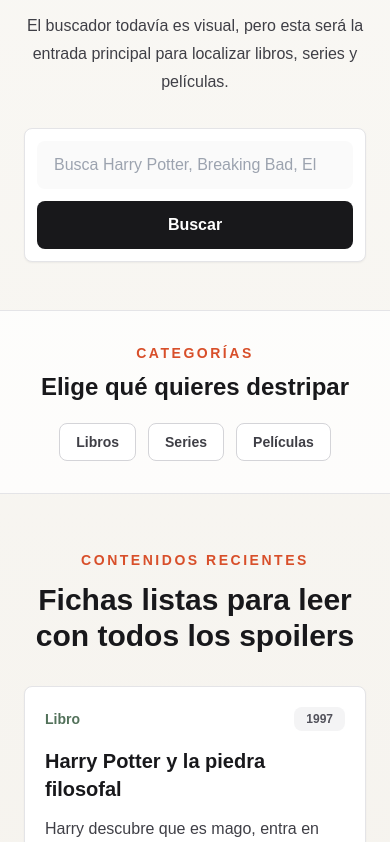
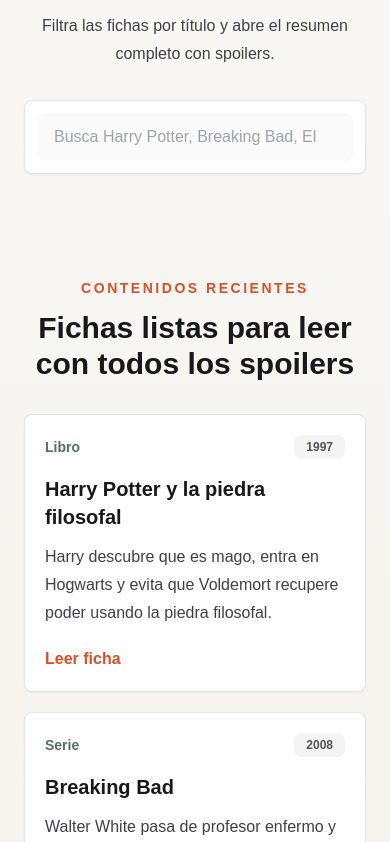
Before and after one commit to jeraccoon/spoilering, a Next.js app: page / in a window 390 px wide. Shown: the part 742-1584 px from the top of the page. Built offline with nearby package versions, Linux system fonts and the light colour scheme; no server answers.

Commit message:
Añadir buscador simple en la home

```diff
--- a/src/app/contenido/[slug]/page.tsx
+++ b/src/app/contenido/[slug]/page.tsx
@@ -46,38 +46,53 @@
   }
 
   return (
-    <article className="mx-auto max-w-4xl px-6 py-12">
+    <article className="mx-auto max-w-5xl px-6 py-10 sm:py-14">
+      <div className="mx-auto max-w-3xl">
         <Link
-        className="inline-flex font-semibold text-ember transition hover:text-ink"
+          className="inline-flex text-sm font-semibold text-ember transition hover:text-ink"
           href="/#recientes"
         >
           Volver a contenidos recientes
         </Link>
 
-      <header className="mt-8 border-b border-zinc-200 pb-8">
+        <header className="mt-8 rounded-lg border border-zinc-200 bg-white px-6 py-8 shadow-sm sm:px-8 sm:py-10">
           <p className="text-sm font-semibold uppercase tracking-[0.18em] text-ember">
             {getContentTypeLabel(content.type)} · {content.year}
           </p>
           <h1 className="mt-4 text-4xl font-black leading-tight text-ink sm:text-5xl">
             {content.title}
           </h1>
-        <p className="mt-5 text-lg leading-8 text-zinc-700">
+          <p className="mt-6 border-l-4 border-ember pl-5 text-lg leading-8 text-zinc-700 sm:text-xl sm:leading-9">
             {content.shortSummary}
           </p>
         </header>
+      </div>
 
-      <div className="mt-10 space-y-10">
-        {content.longSummary.map((section) => (
+      <div className="mx-auto mt-12 max-w-3xl space-y-8">
+        {content.longSummary.map((section, index) => (
           <section
-            className="rounded-lg border border-zinc-200 bg-white p-6 shadow-sm"
+            className="rounded-lg border border-zinc-200 bg-white px-6 py-7 shadow-sm sm:px-8 sm:py-9"
             key={section.title}
           >
-            <h2 className="text-2xl font-bold text-ink">{section.title}</h2>
+            <div className="flex items-center gap-4 border-b border-zinc-200 pb-5">
+              <span className="flex size-10 shrink-0 items-center justify-center rounded-lg bg-ink text-sm font-bold text-white">
+                {index + 1}
+              </span>
+              <h2 className="text-2xl font-bold leading-tight text-ink">
+                {section.title}
+              </h2>
+            </div>
+
+            <div className="mt-6 space-y-5">
               {section.paragraphs.map((paragraph) => (
-              <p className="mt-4 leading-8 text-zinc-700" key={paragraph}>
+                <p
+                  className="text-[1.05rem] leading-8 text-zinc-700"
+                  key={paragraph}
+                >
                   {paragraph}
                 </p>
               ))}
+            </div>
           </section>
         ))}
       </div>
--- a/src/app/page.tsx
+++ b/src/app/page.tsx
@@ -1,6 +1,7 @@
-import Link from "next/link";
-import { contents, getContentTypeLabel } from "@/data/contents";
+import { ContentSearch } from "@/components/content-search";
+import { contents } from "@/data/contents";
 
+const contentList = Array.isArray(contents) ? contents : [];
 const categories = ["Libros", "Series", "Películas"];
 
 export default function Home() {
@@ -43,39 +44,7 @@
         </div>
       </section>
 
-      <section className="mx-auto max-w-4xl px-6 py-12" id="buscar">
-        <div className="text-center">
-          <p className="text-sm font-semibold uppercase tracking-[0.18em] text-ember">
-            Búsqueda
-          </p>
-          <h2 className="mt-3 text-3xl font-bold text-ink">
-            Encuentra una historia y ve directo al spoiler.
-          </h2>
-          <p className="mx-auto mt-3 max-w-2xl leading-7 text-zinc-700">
-            El buscador todavía es visual, pero esta será la entrada principal
-            para localizar libros, series y películas.
-          </p>
-        </div>
-
-        <form className="mx-auto mt-8 flex w-full flex-col gap-3 rounded-lg border border-zinc-200 bg-white p-3 shadow-sm sm:flex-row">
-          <label className="sr-only" htmlFor="search">
-            Buscar una obra
-          </label>
-          <input
-            id="search"
-            name="search"
-            type="search"
-            placeholder="Busca Harry Potter, Breaking Bad, El club de la lucha..."
-            className="min-h-12 flex-1 rounded-lg border border-transparent bg-zinc-50 px-4 text-base text-ink outline-none transition focus:border-ember focus:bg-white focus:ring-4 focus:ring-ember/15"
-          />
-          <button
-            type="submit"
-            className="min-h-12 rounded-lg bg-ink px-6 text-base font-semibold text-white transition hover:bg-ember focus:outline-none focus:ring-4 focus:ring-ember/25"
-          >
-            Buscar
-          </button>
-        </form>
-      </section>
+      <ContentSearch contents={contentList} />
 
       <section className="border-y border-zinc-200 bg-white/75">
         <div className="mx-auto flex max-w-6xl flex-col items-center gap-5 px-6 py-8 text-center sm:flex-row sm:justify-between sm:text-left">
@@ -97,43 +66,6 @@
           </div>
         </div>
       </section>
-
-      <section className="mx-auto max-w-6xl px-6 py-14" id="recientes">
-        <div className="mx-auto mb-8 max-w-2xl text-center">
-          <p className="text-sm font-semibold uppercase tracking-[0.18em] text-ember">
-            Contenidos recientes
-          </p>
-          <h2 className="mt-3 text-3xl font-bold text-ink">
-            Fichas listas para leer con todos los spoilers
-          </h2>
-        </div>
-
-        <div className="grid gap-5 md:grid-cols-3">
-          {contents.map((content) => (
-            <article
-              className="rounded-lg border border-zinc-200 bg-white p-5 shadow-sm transition hover:-translate-y-1 hover:shadow-md"
-              key={content.slug}
-            >
-              <div className="flex items-center justify-between gap-4">
-                <p className="text-sm font-semibold text-moss">
-                  {getContentTypeLabel(content.type)}
-                </p>
-                <p className="rounded-lg bg-zinc-100 px-3 py-1 text-xs font-semibold text-zinc-600">
-                  {content.year}
-                </p>
-              </div>
-              <h3 className="mt-4 text-xl font-bold text-ink">{content.title}</h3>
-              <p className="mt-3 leading-7 text-zinc-700">{content.shortSummary}</p>
-              <Link
-                className="mt-5 inline-flex font-semibold text-ember transition hover:text-ink"
-                href={`/contenido/${content.slug}`}
-              >
-                Leer ficha
-              </Link>
-            </article>
-          ))}
-        </div>
-      </section>
     </div>
   );
 }
--- /dev/null
+++ b/src/components/content-search.tsx
@@ -0,0 +1,111 @@
+"use client";
+
+import Link from "next/link";
+import { useMemo, useState } from "react";
+import {
+  getContentTypeLabel,
+  type SpoileringContent,
+} from "@/data/contents";
+
+type ContentSearchProps = {
+  contents: SpoileringContent[];
+};
+
+export function ContentSearch({ contents }: ContentSearchProps) {
+  const [query, setQuery] = useState("");
+
+  const filteredContents = useMemo(() => {
+    const normalizedQuery = query.trim().toLowerCase();
+
+    if (!normalizedQuery) {
+      return contents;
+    }
+
+    return contents.filter((content) =>
+      content.title.toLowerCase().includes(normalizedQuery),
+    );
+  }, [contents, query]);
+
+  return (
+    <>
+      <section className="mx-auto max-w-4xl px-6 py-12" id="buscar">
+        <div className="text-center">
+          <p className="text-sm font-semibold uppercase tracking-[0.18em] text-ember">
+            Búsqueda
+          </p>
+          <h2 className="mt-3 text-3xl font-bold text-ink">
+            Encuentra una historia y ve directo al spoiler.
+          </h2>
+          <p className="mx-auto mt-3 max-w-2xl leading-7 text-zinc-700">
+            Filtra las fichas por título y abre el resumen completo con spoilers.
+          </p>
+        </div>
+
+        <div className="mx-auto mt-8 rounded-lg border border-zinc-200 bg-white p-3 shadow-sm">
+          <label className="sr-only" htmlFor="search">
+            Buscar una obra
+          </label>
+          <input
+            id="search"
+            name="search"
+            onChange={(event) => setQuery(event.target.value)}
+            placeholder="Busca Harry Potter, Breaking Bad, El club de la lucha..."
+            type="search"
+            value={query}
+            className="min-h-12 w-full rounded-lg border border-transparent bg-zinc-50 px-4 text-base text-ink outline-none transition focus:border-ember focus:bg-white focus:ring-4 focus:ring-ember/15"
+          />
+        </div>
+      </section>
+
+      <section className="mx-auto max-w-6xl px-6 py-14" id="recientes">
+        <div className="mx-auto mb-8 max-w-2xl text-center">
+          <p className="text-sm font-semibold uppercase tracking-[0.18em] text-ember">
+            Contenidos recientes
+          </p>
+          <h2 className="mt-3 text-3xl font-bold text-ink">
+            Fichas listas para leer con todos los spoilers
+          </h2>
+        </div>
+
+        {filteredContents.length > 0 ? (
+          <div className="grid gap-5 md:grid-cols-3">
+            {filteredContents.map((content) => (
+              <article
+                className="rounded-lg border border-zinc-200 bg-white p-5 shadow-sm transition hover:-translate-y-1 hover:shadow-md"
+                key={content.slug}
+              >
+                <div className="flex items-center justify-between gap-4">
+                  <p className="text-sm font-semibold text-moss">
+                    {getContentTypeLabel(content.type)}
+                  </p>
+                  <p className="rounded-lg bg-zinc-100 px-3 py-1 text-xs font-semibold text-zinc-600">
+                    {content.year}
+                  </p>
+                </div>
+                <h3 className="mt-4 text-xl font-bold text-ink">{content.title}</h3>
+                <p className="mt-3 leading-7 text-zinc-700">
+                  {content.shortSummary}
+                </p>
+                <Link
+                  className="mt-5 inline-flex font-semibold text-ember transition hover:text-ink"
+                  href={`/contenido/${content.slug}`}
+                >
+                  Leer ficha
+                </Link>
+              </article>
+            ))}
+          </div>
+        ) : (
+          <div className="rounded-lg border border-zinc-200 bg-white px-6 py-10 text-center shadow-sm">
+            <p className="text-lg font-semibold text-ink">
+              No se encontraron resultados
+            </p>
+            <p className="mt-2 text-zinc-600">
+              Prueba con otro título o borra la búsqueda.
+            </p>
+          </div>
+        )}
+      </section>
+    </>
+  );
+}
```
Lines whose indentation alone changed are shown as unchanged.
